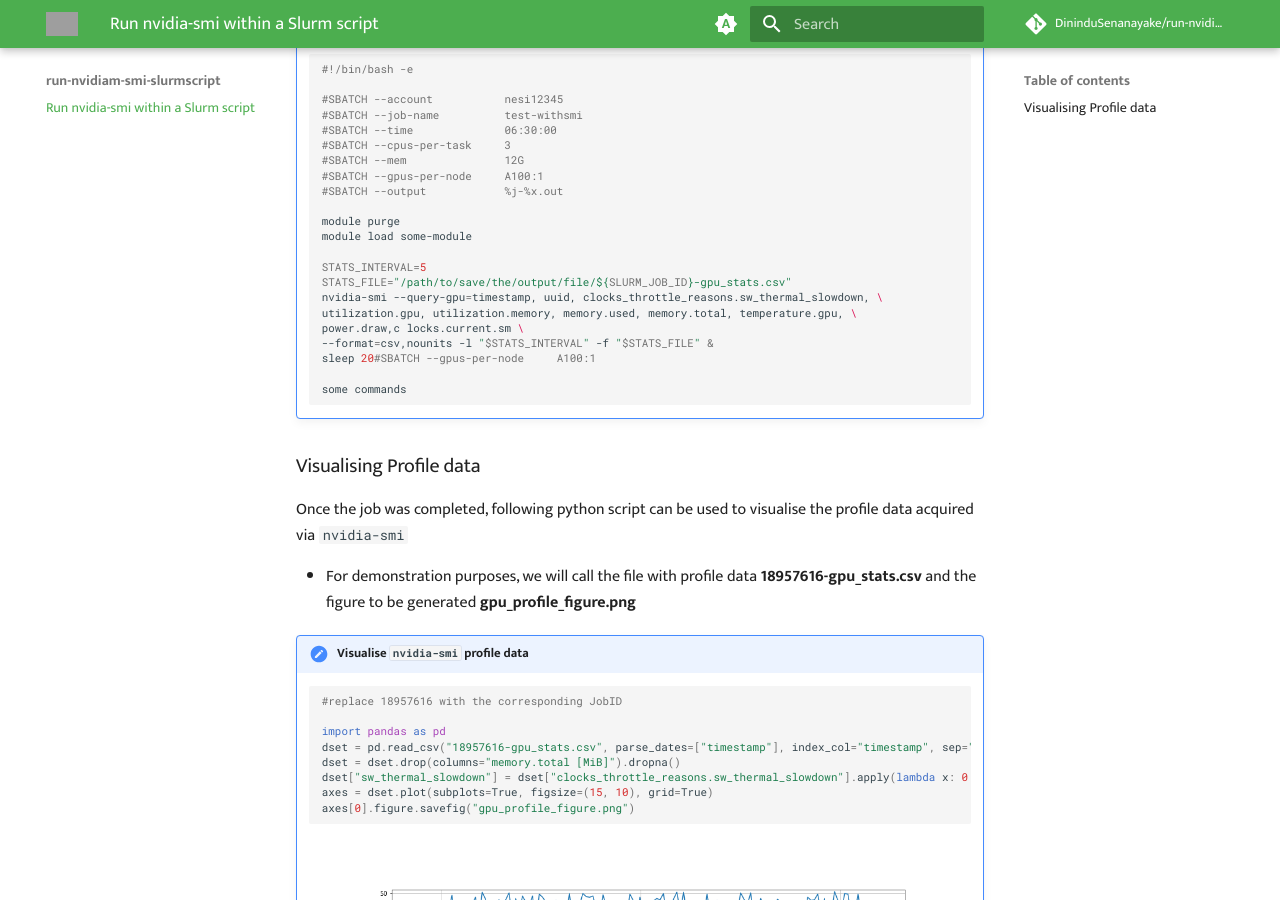
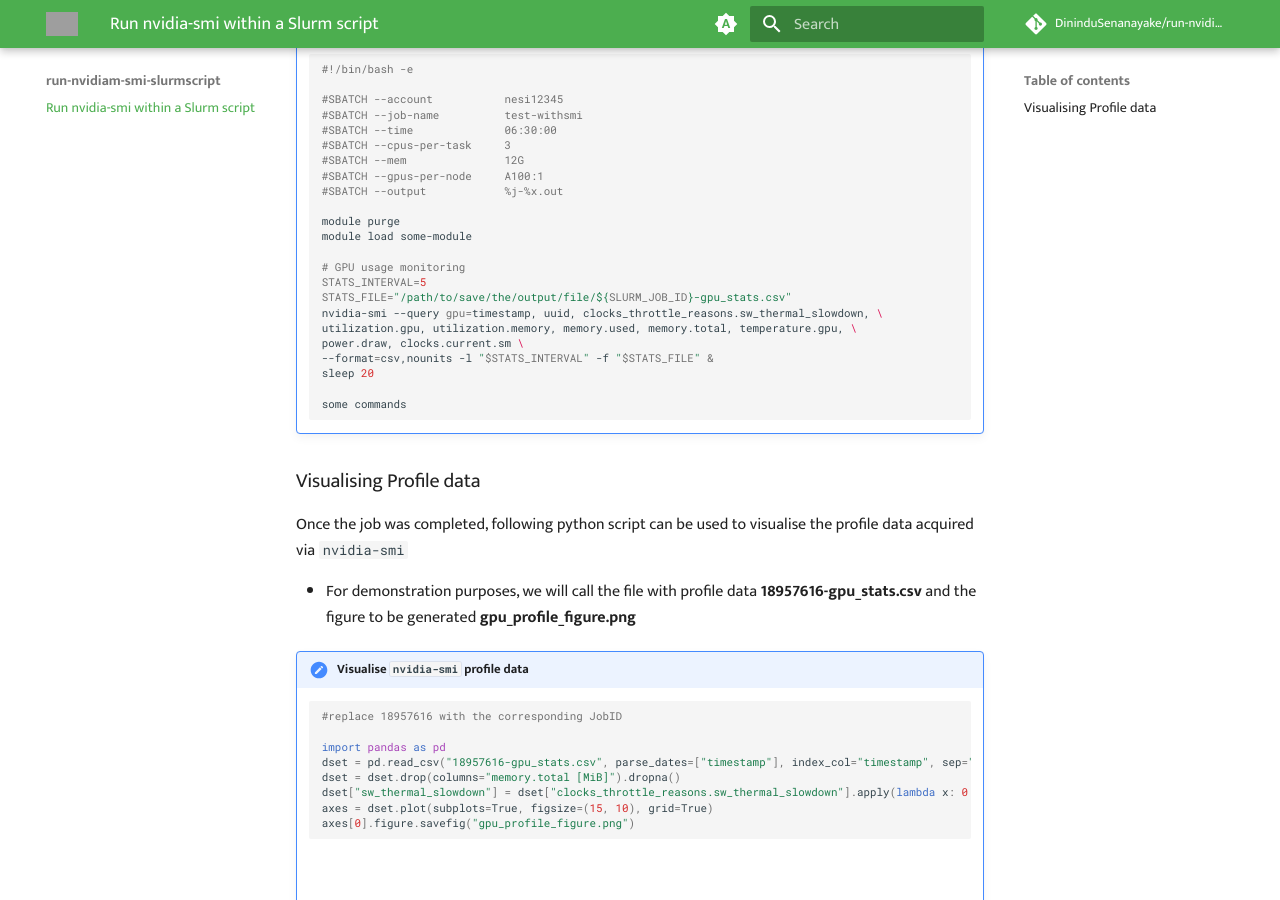
Before and after one commit to nesi/nvidia-smi-viaslurm, an MkDocs documentation site: the page built from docs/index.md, in a window 1280 px wide and 900 px high, scrolled down 658 px. Built offline with MkDocs 1.6.1 and Material for MkDocs 9.7.7, drawn with Linux system fonts in a browser that asks for light colours; comment, search, counter and statistics services are not loaded; grey boxes are pictures that could not be loaded.

Commit message:
update GPU usage

````diff
--- a/docs/index.md
+++ b/docs/index.md
@@ -39,13 +39,14 @@ For an example,
     module purge
     module load some-module
 
+    # GPU usage monitoring
     STATS_INTERVAL=5
     STATS_FILE="/path/to/save/the/output/file/${SLURM_JOB_ID}-gpu_stats.csv"
-    nvidia-smi --query-gpu=timestamp, uuid, clocks_throttle_reasons.sw_thermal_slowdown, \
+    nvidia-smi --query gpu=timestamp, uuid, clocks_throttle_reasons.sw_thermal_slowdown, \
     utilization.gpu, utilization.memory, memory.used, memory.total, temperature.gpu, \
-    power.draw,c locks.current.sm \
+    power.draw, clocks.current.sm \
     --format=csv,nounits -l "$STATS_INTERVAL" -f "$STATS_FILE" &
-    sleep 20#SBATCH --gpus-per-node     A100:1
+    sleep 20
 
     some commands
     ```
````
